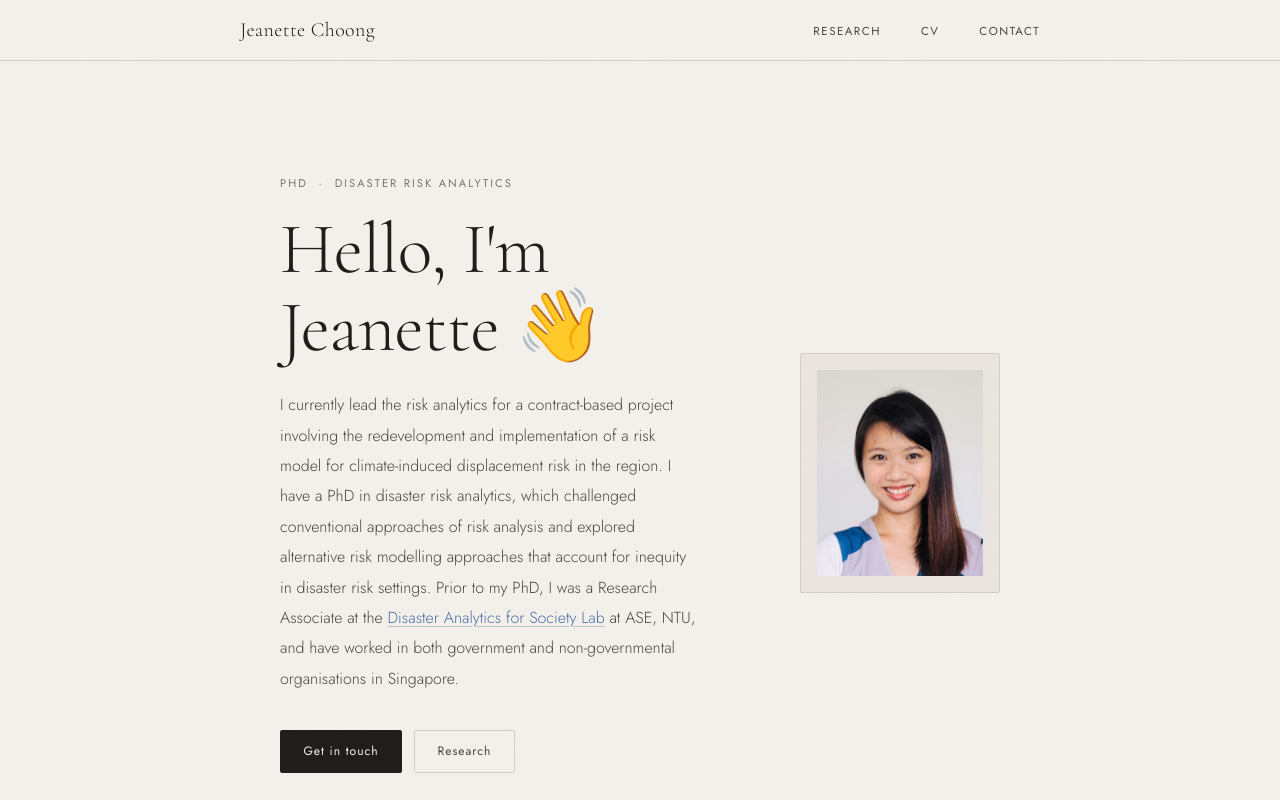
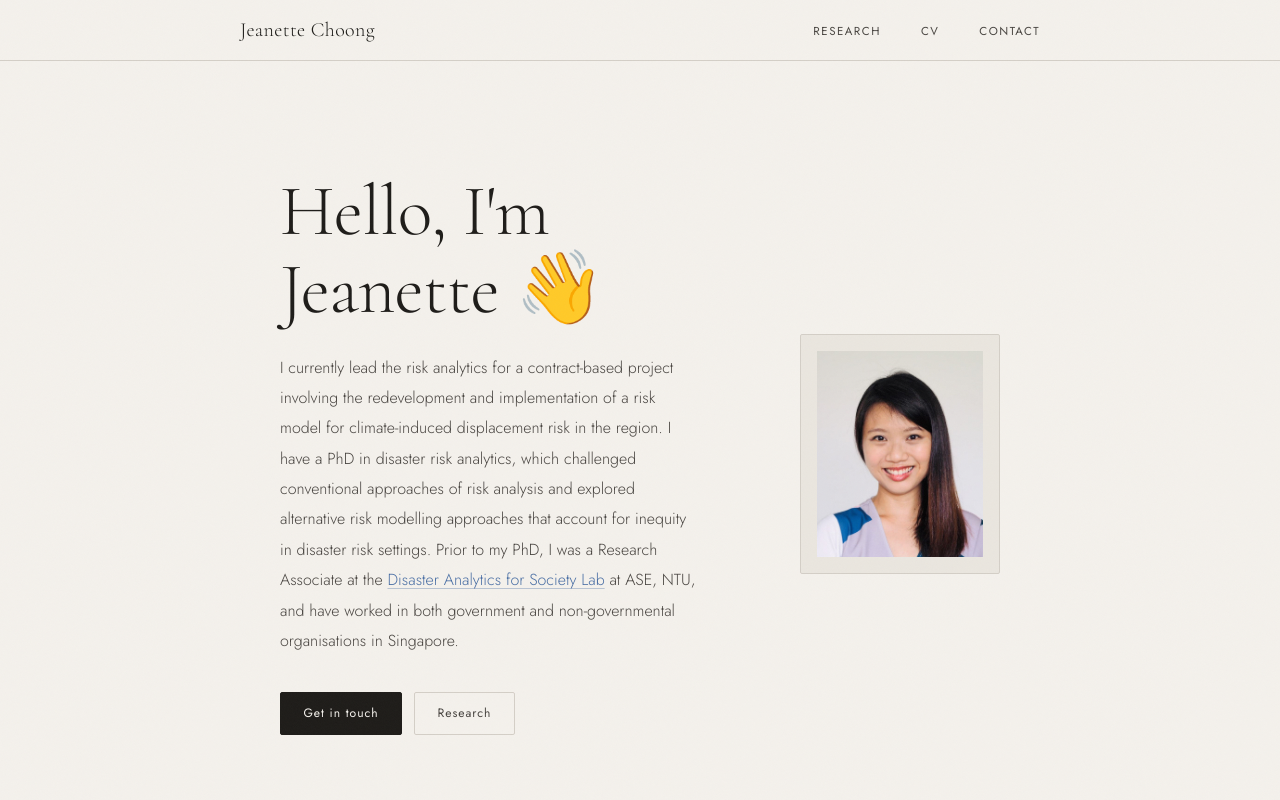
Before and after one commit to jeancjw/jeancjw, a plain HTML site: page index.html in a window 1280 px wide. Shown: the top 800 px of the page. Drawn offline with nearby package versions, Linux system fonts and the light colour scheme.

```diff
--- a/index.html
+++ b/index.html
@@ -409,7 +409,6 @@
 <!-- HERO -->
 <div class="hero">
   <div class="hero-text">
-    <p class="hero-eyebrow">PhD &nbsp;·&nbsp; Disaster Risk Analytics</p>
     <h1>Hello, I'm Jeanette 👋</h1>
     <div class="hero-bio">
       <p>I currently lead the risk analytics for a contract-based project involving the redevelopment and implementation of a risk model for climate-induced displacement risk in the region.
```
